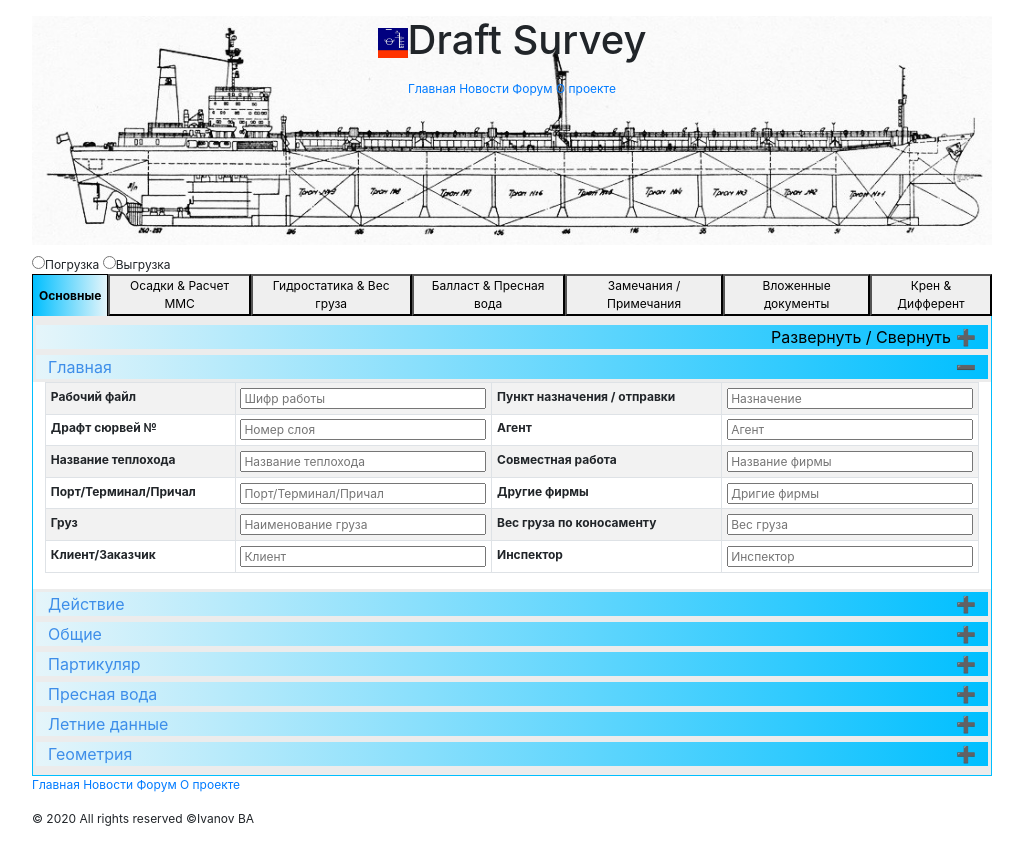
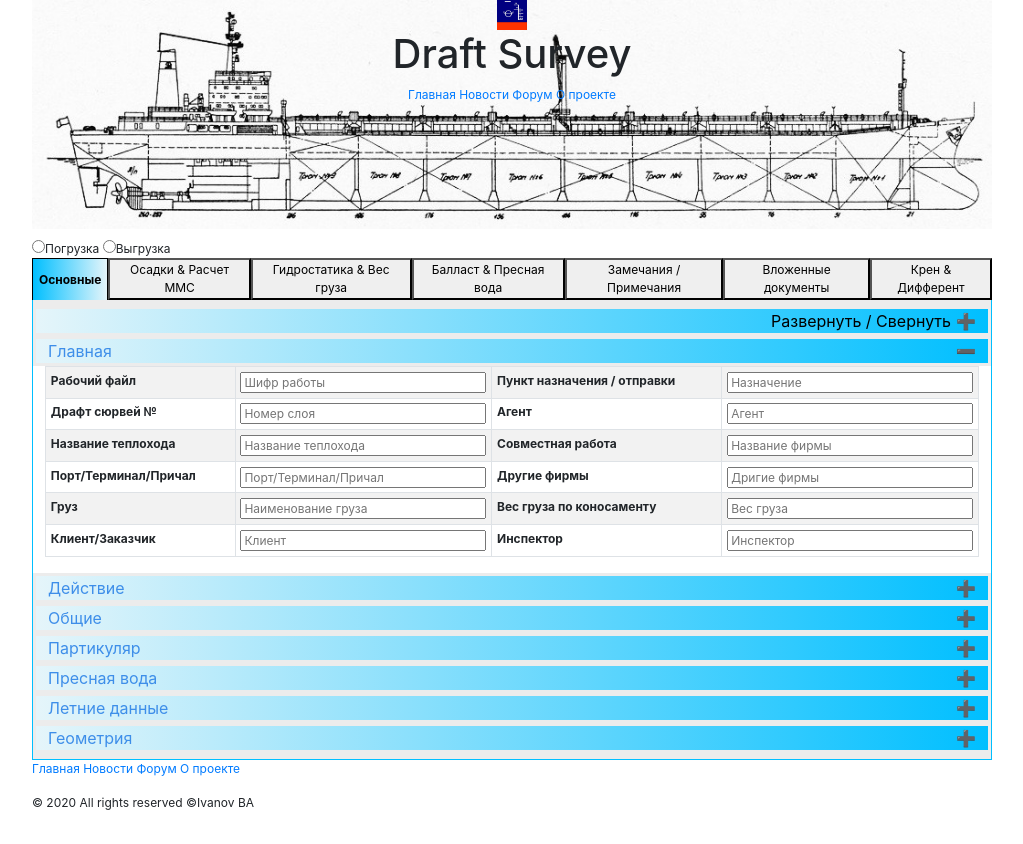
Before and after one commit to ben123-1/DS1, a plain HTML site: page index.html in a window 1280 px wide. Shown: the whole page, without its empty margins (128-1151 px from the left). Drawn offline with nearby package versions, Linux system fonts and the light colour scheme; a script that the page names is missing.

Commit message:
Add files via upload

```diff
--- a/index.html
+++ b/index.html
@@ -19,14 +19,18 @@
 	<link rel="shortcut icon" href="ico/load mark.ico" type="image/x-icon"> <!-- Иконка на ярлыке страницы -->
 </head>
 <body>
-<!-- --------------------Меню сайта----------------------- -->
+	<div class="general">
+		<!-- Меню сайта -->
 			<header class="mainmenu" id="mainmeny">
-		<div class="header-bg header-bg img">
+				<div class="header-bg">
 					<div class="title">
-			 <p><h1><img src="Images/loadmark.jpg" width="30pxl" height="30pxl"
-				alt="Картинка-символ сайта">Draft Survey</h1>  </p>         <!-- Логотип и название сайта -->
+ 						<!-- Логотип и название сайта -->
+						<img src="Images/loadmark.jpg" width="30pxl" height="30pxl" alt="Картинка-символ сайта">
+						<h1>Draft Survey</h1>
 					</div>
-			<p> <a href="#top"> Главная </a>                                  <!-- Для меню -->
+ 						<!-- Для меню -->
+					<p>
+						<a href="#top"> Главная </a>
 						<a href="html/page-1.html"> Новости </a>
 						<a href="html/page-5.html"> Форум </a>
 						<a href="html/page-6.html"> О проекте </a>
@@ -34,16 +38,14 @@
 
 				</div>
 			</header>
-<!-- --------------------------Меню-1------------------ -->
+			<!-- _____________________________Меню-1___________________________-->
 			<div class="menu1" id="meny1">
 
 			</div>
 
 			<!-- Меню 2 -->
 			<div class="menu2" id="meny2">
-
-		<!-- ------------------------------------------ -->
-
+				<!-- ______________________________________________ -->
 				<span><input class="hend" type="radio" name="load/Discharge" value="load">Погрузка</span>
 				<span><input class="hend" type="radio" name="load/Discharge" value="Discharge">Выгрузка</span>
 			</div>
@@ -59,17 +61,17 @@
 				<button class="tablinks" onclick="OpenTab(event, 'tab7')">Крен & Дифферент</button>
 			</div>
 
-	<!-- -------------1-Основные----------   -->
+			<!-- _____________________________1-Основные_____________________   -->
 			<div id="tab1" class="tabcontent">
 
-		<!-- ---------------1.0----Для свертывания / развертывания всех элементов-------------- -->
+				<!-- _________________1.0_____Для свертывания / развертывания всех элементов_____________ -->
 
 				<div class="section">
 					<p class="subsection accordion openHide" id="openHideAll">Развернуть / Свернуть</p>
 					<div class="hide"></div>
 
 				</div>
-		<!-- ---------------1.1------------------ -->
+				<!-- _____________-1.1_____________ -->
 
 				<div class="section">
 					<p class="subsection accordion defopen" id="openMain">Главная </p>
@@ -137,7 +139,7 @@
 
 
 
-	<!-- ----------------1.2----------------- -->
+			<!-- _______________1.2__________________________ -->
 				<div class="section">
 					<p class="subsection accordion">Действие</p>
 
@@ -170,7 +172,7 @@
 					</div>
 				</div>
 
-<!-- ------------------1.3--------------- -->
+			<!-- __________________________1.3_____________ -->
 				<div class="section">
 					<p class="subsection accordion">Общие</p>
 
@@ -197,7 +199,7 @@
 				</div>
 
 
-<!-- -----------------1.4---------------- -->
+			<!-- __________________________1.4_____________ -->
 				<div class="section">
 					<p class="subsection accordion">Партикуляр</p>
 
@@ -230,7 +232,7 @@
 					</div>
 				</div>
 
-<!-- -----------------1.5---------------- -->
+			<!-- __________________________1.5_____________ -->
 				<div class="section">
 					<p class="subsection accordion">Пресная вода</p>
 
@@ -251,7 +253,7 @@
 					</div>
 				</div>
 
-<!-- ----------------1.6----------------- -->
+			<!-- _____________1.6__________________________ -->
 				<div class="section">
 					<p class="subsection accordion">Летние данные</p>
 
@@ -278,7 +280,7 @@
 					</div>
 				</div>
 
-<!-- ---------------1.7------------------ -->
+			<!-- _____________-1.7__________________________ -->
 				<div class="section">
 					<p class="subsection accordion">Геометрия</p>
 
@@ -324,16 +326,16 @@
 
 
 			</div>
-	  <!-- -------------2--Осадки & Расчет MMC----------   -->
+			<!-- _____________2__Осадки & Расчет MMC_____________   -->
 			<div id="tab2" class="tabcontent">
 
-		<!-- ---------------2.0----Для свертывания / развертывания всех элементов-------------- -->
+				<!-- _____________-2.0_____________Для свертывания / развертывания всех элементов_____________ -->
 				<div class="section">
 					<p class="subsection accordion openHide" id="openHideAll">Развернуть / Свернуть</p>
 					<div class="hide"></div>
 				</div>
 
-		<!-- ---------------2.1------------------ -->
+				<!-- _____________2.1_____________ -->
 				<div class="section">
 					<p class="subsection accordion defopen" id="openMain">Измерение осадок</p>
 					<div class="hide table-responsive table-responsive-sm table-responsive-md table-responsive-lg table-responsive-xl">
@@ -385,7 +387,7 @@
 
 
 
-	<!-- ----------------2.2----------------- -->
+			<!-- _____________2.2__________________________ -->
 				<div class="section">
 					<p class="subsection accordion">Состояние моря</p>
 
@@ -415,7 +417,7 @@
 					</div>
 				</div>
 
-<!-- ------------------2.3--------------- -->
+			<!-- __________________________2.3_____________ -->
 				<div class="section">
 					<p class="subsection accordion">Отстояние между марками осадок и перпендикулярами</p>
 
@@ -466,7 +468,7 @@
 				</div>
 
 
-<!-- -----------------2.4---------------- -->
+			<!-- __________________________2.4_____________ -->
 				<div class="section">
 					<p class="subsection accordion">Результаты</p>
 
@@ -585,7 +587,7 @@
 					</div>
 				</div>
 
-<!-- -----------------2.5---------------- -->
+			<!-- __________________________2.5_____________ -->
 				<div class="section">
 					<p class="subsection accordion">Пресная вода</p>
 
@@ -606,7 +608,7 @@
 					</div>
 				</div>
 
-<!-- ----------------2.6----------------- -->
+			<!-- _____________2.6__________________________ -->
 				<div class="section">
 					<p class="subsection accordion">Летние данные</p>
 
@@ -633,7 +635,7 @@
 					</div>
 				</div>
 
-<!-- ---------------2.7------------------ -->
+			<!-- _____________2.7__________________________ -->
 				<div class="section">
 					<p class="subsection accordion">Геометрия</p>
 
@@ -677,29 +679,29 @@
 					</div>
 				</div>
 			</div>
-	  <!-- --------------3-Гидростатика & Вес груза----------   -->
+			<!-- _____________3-Гидростатика & Вес груза_____________   -->
 			<div id="tab3" class="tabcontent">
 				<p>Здесь размещаете любое содержание....3</p>
 				<button class="load" onclick="OpenArhiv(event, 'tabArhiv')" href="html/load.html">Загрузить</button>
 				<button id="button-a">Create Excel</button>
 			</div>
- <!-- --------------4-Балласт & Пресная вода----------   -->
+			<!-- _____________4-Балласт & Пресная вода_____________   -->
 			<div id="tab4" class="tabcontent">
 				<p>Здесь размещаете любое содержание....4</p>
 			</div>
-	<!-- -----------5-Замечания / Примечания--------------------- -->
+			<!-- _____________5_Замечания / Примечания__________________________ -->
 			<div id="tab5" class="tabcontent">
 				<p>Здесь размещаете любое содержание....5</p>
 			</div>
-<!-- ----------6--Вложенные документы--------------------- -->
+			<!-- _____________6__Вложенные документы__________________________ -->
 			<div id="tab6" class="tabcontent">
 				<p>Здесь размещаете любое содержание....6</p>
 			</div>
-<!-- ----------7--Крен & Наклон--------------------- -->
+			<!-- _____________7__Крен & Наклон__________________________ -->
 			<div id="tab7" class="tabcontent">
 				<p>Здесь размещаете любое содержание....7</p>
 			</div>
-<!-- Меню 3 или табы конец-->
+			<!-- Меню 3 или табы конец -->
 
 
 
@@ -713,7 +715,9 @@
 
 			<footer>
 				<div class="header-bg min">
-			<p> <a href="#top"> Главная </a>                                  <!Для меню>
+
+					<!-- <!Для меню> -->
+					<p> <a href="#top"> Главная </a>
 						<a href="page-1.html"> Новости </a>
 						<!-- <a href="page-2.html"> Экология </a>
 						<a href="page-3.html"> Досуг </a>
@@ -723,6 +727,7 @@
 				</div>
 				<p>© 2020 All rights reserved ©Ivanov BA</p>
 			</footer>
+	</div>
 
 
 	<!-- Optional JavaScript -->
@@ -731,14 +736,14 @@
 	<script src="https://cdn.jsdelivr.net/npm/popper.js@1.16.0/dist/umd/popper.min.js" integrity="sha384-Q6E9RHvbIyZFJoft+2mJbHaEWldlvI9IOYy5n3zV9zzTtmI3UksdQRVvoxMfooAo" crossorigin="anonymous"></script>
 	<script src="https://stackpath.bootstrapcdn.com/bootstrap/4.4.1/js/bootstrap.min.js" integrity="sha384-wfSDF2E50Y2D1uUdj0O3uMBJnjuUD4Ih7YwaYd1iqfktj0Uod8GCExl3Og8ifwB6" crossorigin="anonymous"></script>
 
-		<!-- -----------------------JQuery для работы кнопки возврата на верх и т.д -->
+	<!-- __________________________JQuery для работы кнопки возврата на верх и т.д -->
 	<script src="https://code.jquery.com/jquery-3.4.1.min.js"></script>
 	<!-- Для экселя -->
-		<script  lang = " javascript "  src = " dist / xlsx.full.min.js "> </script>
+	<script  lang = " javascript "  src = " dist/xlsx.full.min.js "> </script>
 	<!-- Мой скрипт -->
 	<script lang="javascript" src="script.js"></script>
 	<script lang="javascript" src="script/script1.js"></script>
 
+</body>
 
-</body>
 </html>
```
Lines whose indentation alone changed are shown as unchanged.
